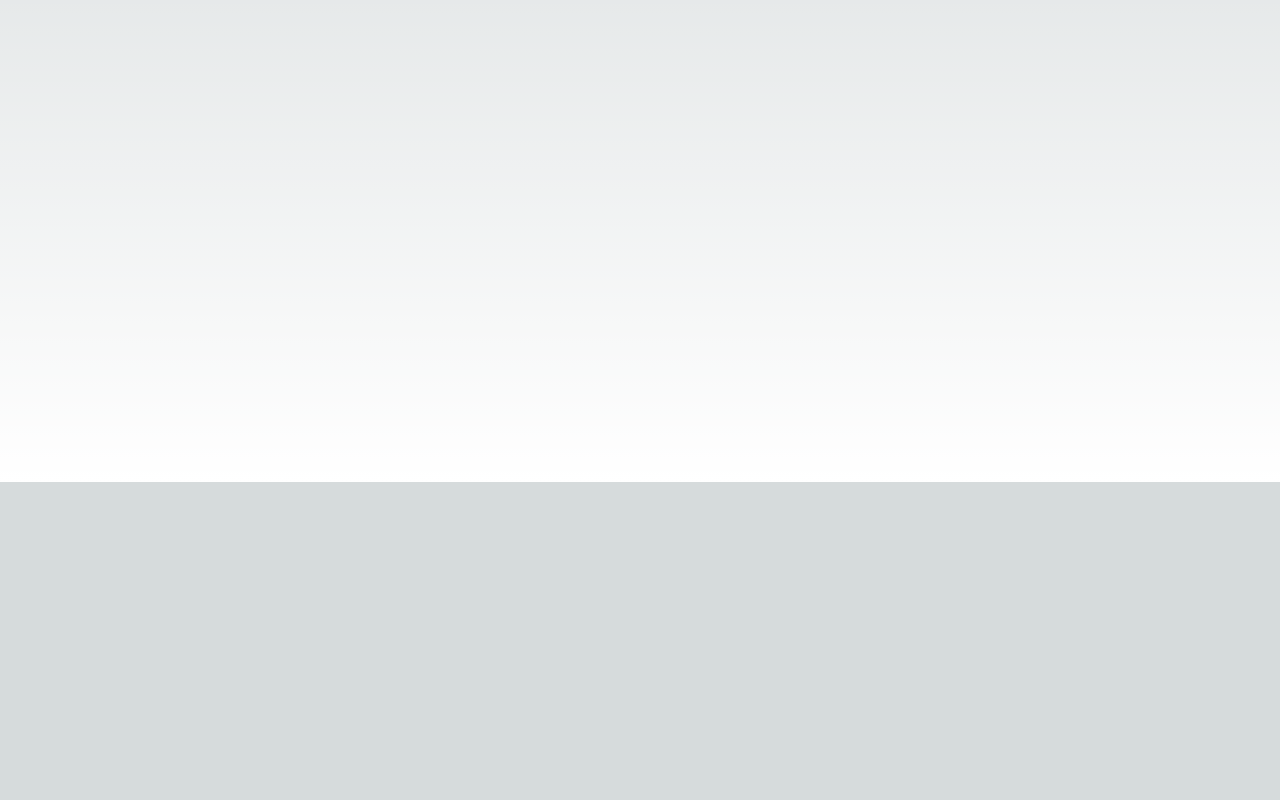
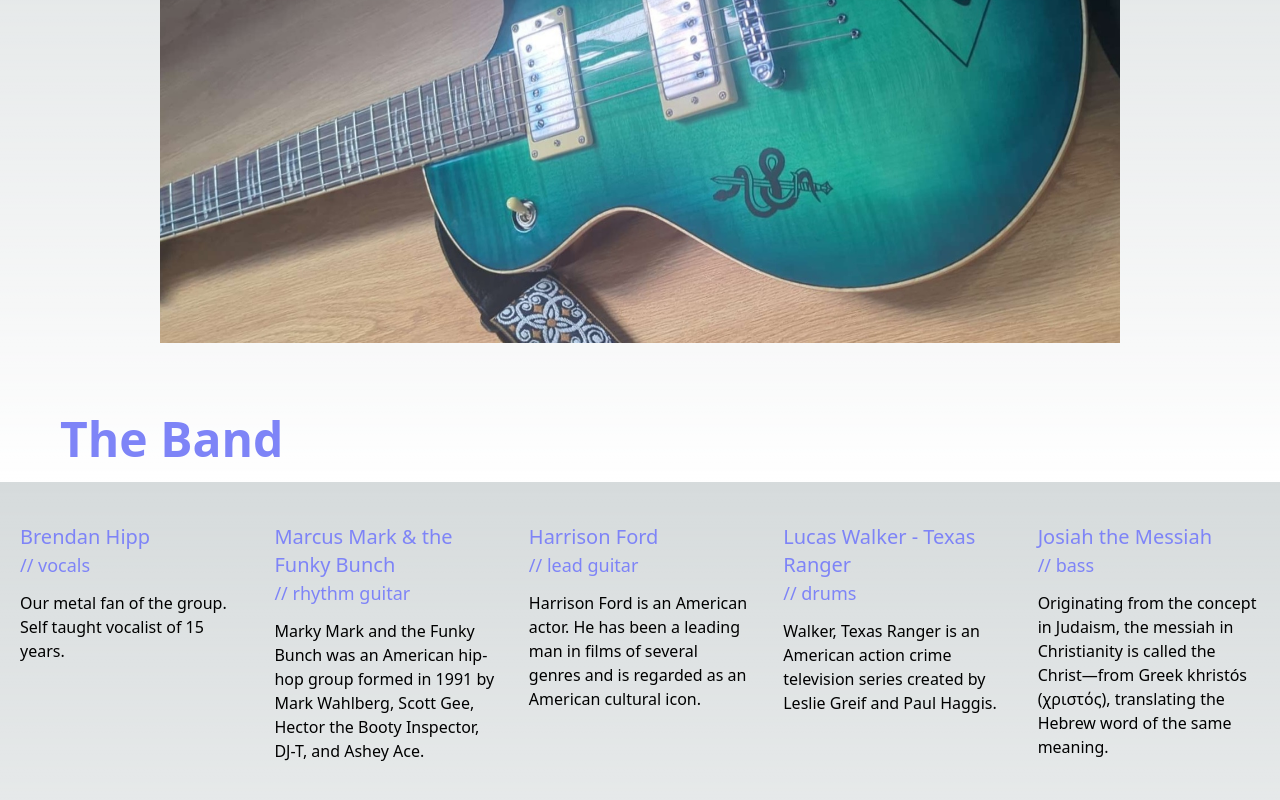
Before and after one commit to quinnhipp/the-crystal-orchard, a Next.js app: page /band in a window 1280 px wide. Shown: the part 318-1118 px from the top of the page. Before the commit the page ends 800 px from the top, so only its background shows below. Built offline with nearby package versions, Linux system fonts and the light colour scheme.

Commit message:
Completed The Band page

```diff
--- a/app/band/page.tsx
+++ b/app/band/page.tsx
@@ -1,6 +1,9 @@
 "use client";
+import Image from "next/image";
 import MobileNav from "../components/mobileNav";
 import Navbar from "../components/navbar";
+import guitar from "../../public/guitar.jpg";
+import "@fontsource/roboto";
 import Link from "next/link";
 
 const Band = () => {
@@ -10,9 +13,63 @@ const Band = () => {
         {/* <Link href="/band"> */}
         <div>
           <Navbar activePage="The Band" />
-          The Band
+          <div className="flex z-10 justify-center items-center flex-col mt-3 md:mt-8 mb-10">
+            <Image src={guitar} alt="" className="w-3/4 mt-8 mb-8" />
+          </div>
+          <div className="m-5 font-sans">
+            <p className="text-5xl pl-10 mb-7 text-[#7E84F7] font-bold">
+              The Band
+            </p>
+            <div className="md:flex gap-8 justify-between">
+              <div className="mt-8 md:w-1/5">
+                <p className="text-[#7E84F7] text-xl">Brendan Hipp</p>
+                <p className="text-[#7E84F7] text-lg">// vocals</p>
+                <p className="text-base mt-3">
+                  Our metal fan of the group. Self taught vocalist of 15 years.
+                </p>
+              </div>
+              <div className="mt-8 md:w-1/5">
+                <p className="text-[#7E84F7] text-xl">
+                  Marcus Mark & the Funky Bunch
+                </p>
+                <p className="text-[#7E84F7] text-lg">// rhythm guitar</p>
+                <p className="text-base mt-3">
+                  Marky Mark and the Funky Bunch was an American hip-hop group
+                  formed in 1991 by Mark Wahlberg, Scott Gee, Hector the Booty
+                  Inspector, DJ-T, and Ashey Ace.
+                </p>
+              </div>
+              <div className="mt-8 md:w-1/5">
+                <p className="text-[#7E84F7] text-xl">Harrison Ford</p>
+                <p className="text-[#7E84F7] text-lg">// lead guitar</p>
+                <p className="text-base mt-3">
+                  Harrison Ford is an American actor. He has been a leading man
+                  in films of several genres and is regarded as an American
+                  cultural icon.
+                </p>
+              </div>
+              <div className="mt-8 md:w-1/5">
+                <p className="text-[#7E84F7] text-xl">
+                  Lucas Walker - Texas Ranger
+                </p>
+                <p className="text-[#7E84F7] text-lg">// drums</p>
+                <p className="text-base mt-3">
+                  Walker, Texas Ranger is an American action crime television
+                  series created by Leslie Greif and Paul Haggis.
+                </p>
+              </div>
+              <div className="mt-8 pb-16 md:w-1/5">
+                <p className="text-[#7E84F7] text-xl">Josiah the Messiah</p>
+                <p className="text-[#7E84F7] text-lg">// bass</p>
+                <p className="text-base mt-3">
+                  Originating from the concept in Judaism, the messiah in
+                  Christianity is called the Christ—from Greek khristós
+                  (χριστός), translating the Hebrew word of the same meaning.
+                </p>
+              </div>
+            </div>
+          </div>
         </div>
-        {/* </Link> */}
       </div>
       <MobileNav activePage="The Band" />
     </div>
--- a/app/components/navbar.tsx
+++ b/app/components/navbar.tsx
@@ -3,17 +3,9 @@ import Link from "next/link";
 import { Headset, YouTube } from "@mui/icons-material";
 import Socials from "./socials";
 
-// const navElements = [
-//   { title: "Home", href: "" },
-//   { title: "The Band", href: "band" },
-//   { title: "Listen", href: "listen" },
-//   { title: "Gig Dates", href: "gigs" },
-//   { title: "Gallery", href: "gallery" },
-// ];
-
 const Navbar = ({ activePage }: { activePage: string }) => {
   return (
-    <div className="flex md:gap-x-16">
+    <div className="flex md:gap-x-16 justify-center">
       <ul className="hidden md:flex md:gap-x-16 mt-8">
         <li>
           <Link
```
Also changed, not shown: public/guitar.jpg (added).
